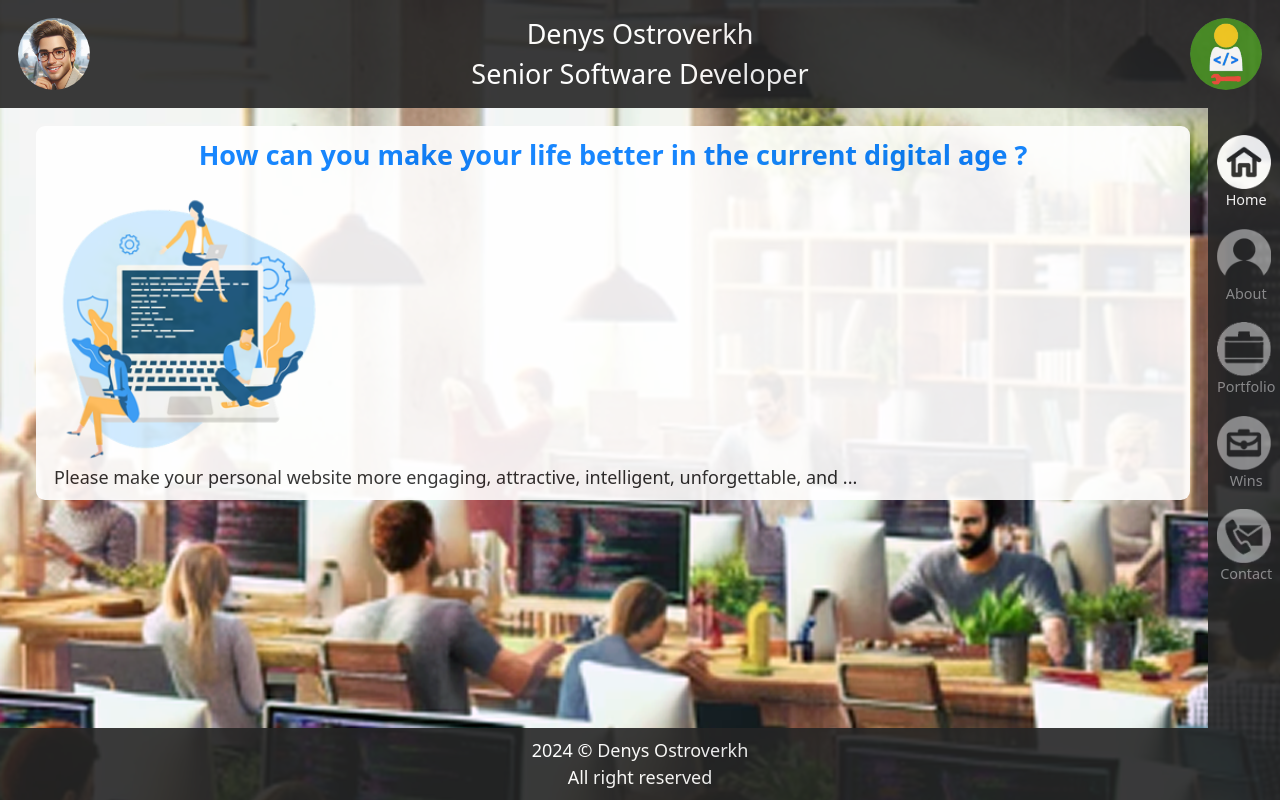
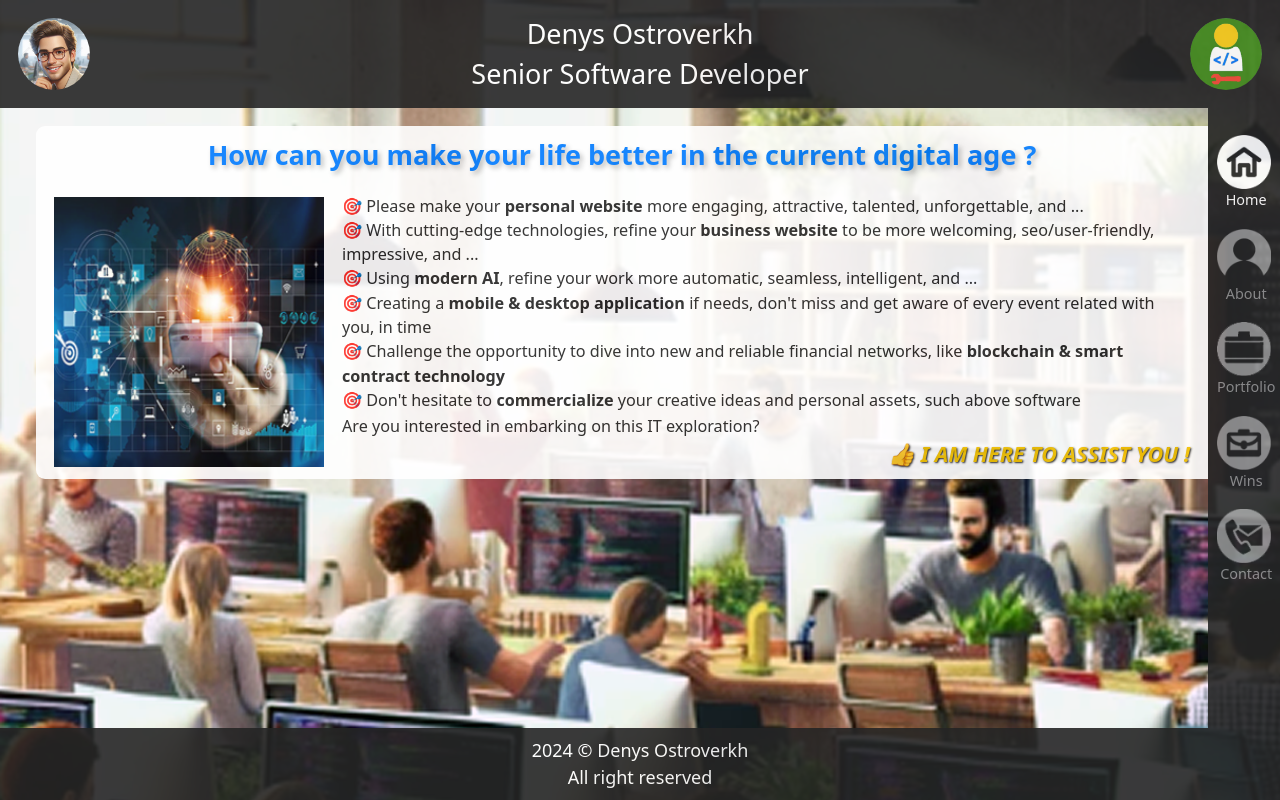
Before and after one commit to devtwinkler/Portfolio-svelte, a SvelteKit app: page /home in a window 1280 px wide. Built offline with nearby package versions, Linux system fonts and the light colour scheme.

Commit message:
on home page

```diff
--- a/src/routes/+layout.svelte
+++ b/src/routes/+layout.svelte
@@ -15,8 +15,7 @@
   <!-- Dynamic rednering per page -->
   <div
     class="page w-full pt-[1em] pb-[1em]
-      md:pl-[2em] sm:pl-[1em] xs:pl-[0.5em] exs:pl-[0em]
-      md:pr-[1em] sm:pr-[0.5em] xs:pr-[0.2em] exs:pr-[0em]"
+      md:pl-[2em] sm:pl-[1em] xs:pl-[0.5em] exs:pl-[0em]"
   >
     <slot />
   </div>
--- a/src/routes/home/+page.svelte
+++ b/src/routes/home/+page.svelte
@@ -1,18 +1,42 @@
 <script>
-  import imgMark01 from "../../assets/imgs/mark-01.png";
+  import imgMark01 from "../../assets/imgs/mark-02.png";
 </script>
 
 <div class="frame">
   <h1>How can you make your life better in the current digital age ?</h1>
 
-  <div>
+  <div class="flex flex-col sm:flex-row gap-[1em] items-center justify-center">
     <img src={imgMark01} alt="..." />
 
     <div>
       <p>
-        Please make your personal website more engaging, attractive,
-        intelligent, unforgettable, and ...
+        🎯 Please make your <b>personal website</b> more engaging, attractive, talented,
+        unforgettable, and ...
       </p>
+      <p>
+        🎯 With cutting-edge technologies, refine your <b>business website</b> to
+        be more welcoming, seo/user-friendly, impressive, and ...
+      </p>
+      <p>
+        🎯 Using <b>modern AI</b>, refine your work more automatic, seamless,
+        intelligent, and ...
+      </p>
+      <p>
+        🎯 Creating a <b>mobile & desktop application</b> if needs, don't miss and
+        get aware of every event related with you, in time
+      </p>
+      <p>
+        🎯 Challenge the opportunity to dive into new and reliable financial
+        networks, like <b>blockchain & smart contract technology</b>
+      </p>
+      <p>
+        🎯 Don't hesitate to <b>commercialize</b> your creative ideas and personal
+        assets, such above software
+      </p>
+      <p class="pt-[0.1em]">
+        Are you interested in embarking on this IT exploration?
+      </p>
+      <p class="high-light">👍 I AM HERE TO ASSIST YOU !</p>
     </div>
   </div>
 </div>
--- a/src/styles/general.scss
+++ b/src/styles/general.scss
@@ -25,3 +25,11 @@ body {
     flex-grow: 1000;
   }
 }
+
+/** attribute values */
+.color-green {
+  color: $green-color;
+}
+.pink-green {
+  color: $pink-color;
+}
--- a/src/styles/layout.scss
+++ b/src/styles/layout.scss
@@ -27,20 +27,35 @@ body {
         background: $white-color;
         opacity: 0.9;
         padding: 0.5em 1em;
-        border-radius: 0.5em;
+        border-radius: 0.5em 0em 0em 0.5em;
 
         > h1 {
           font-size: 1.5em;
           font-weight: bold;
           text-align-last: center;
           color: $blue-color;
+          text-shadow: 0.1em 0.1em 5px $gray-color;
         }
 
         > div {
           padding-top: 1em;
+
           > img {
             width: 15em;
             height: 15em;
+          }
+
+          p {
+            font-size: 0.9em;
+
+            &.high-light {
+              font-size: 1.2em;
+              font-style: italic;
+              font-weight: bold;
+              text-align: right;
+              color: $gold-color;
+              text-shadow: 1px 1px 2px $dark-color;
+            }
           }
         }
 
```
Also changed, not shown: src/assets/imgs/mark-02.png (added).
